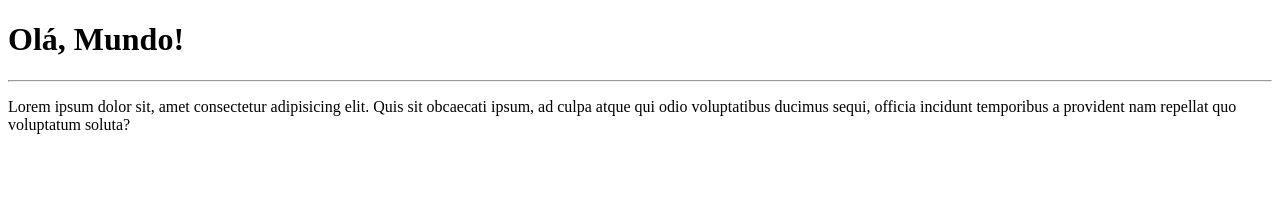
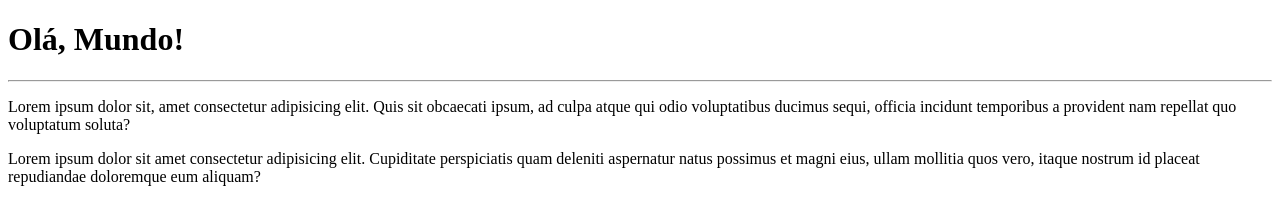
Before and after one commit to Gugamaf/Ola-Mundo, a plain HTML site: page site-exemplo/index.html in a window 1280 px wide. Drawn offline with Linux system fonts and the light colour scheme.

Commit message:
adicionei um parágrafo

```diff
--- a/site-exemplo/index.html
+++ b/site-exemplo/index.html
@@ -9,5 +9,6 @@
     <h1>Olá, Mundo!</h1>
     <hr>
     <p>Lorem ipsum dolor sit, amet consectetur adipisicing elit. Quis sit obcaecati ipsum, ad culpa atque qui odio voluptatibus ducimus sequi, officia incidunt temporibus a provident nam repellat quo voluptatum soluta?</p>
+    <p>Lorem ipsum dolor sit amet consectetur adipisicing elit. Cupiditate perspiciatis quam deleniti aspernatur natus possimus et magni eius, ullam mollitia quos vero, itaque nostrum id placeat repudiandae doloremque eum aliquam?</p>
 </body>
 </html>
```
